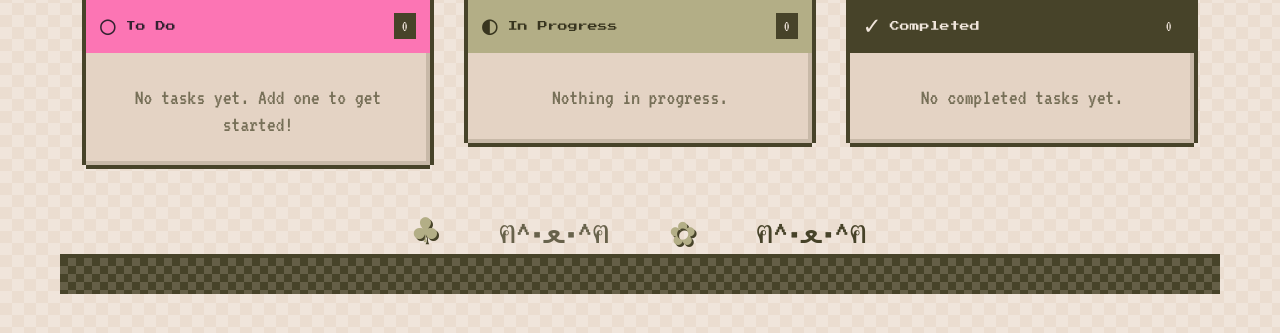
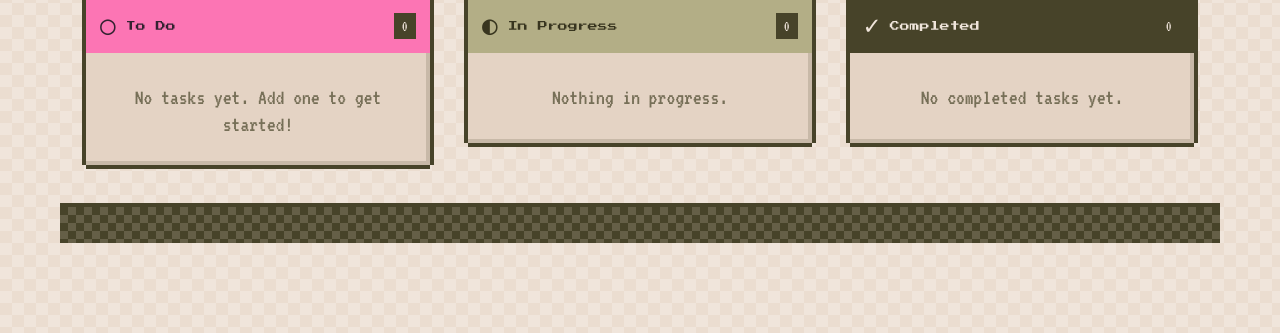
Before and after one commit to ZahraAhmaddi/ROO-MIZI-ToDoApp, a Flask app: page / in a window 1280 px wide. Shown: the part 141-474 px from the top of the page. Run offline with Flask 3, Linux system fonts and the light colour scheme.

Commit message:
Restore pixel-art scene container

```diff
--- a/app/templates/index.html
+++ b/app/templates/index.html
@@ -173,9 +173,7 @@
       </section>
     </section>
 
-    <div class="pixel-scene" aria-hidden="true">
-      <span class="plant">♣</span><span class="sleepy-cat">ฅ^•ﻌ•^ฅ</span><span class="flower">✿</span><span class="awake-cat">ฅ^•ﻌ•^ฅ</span>
-    </div>
+    <div class="pixel-scene" id="scene" aria-hidden="true"></div>
     <div class="ground" aria-hidden="true"></div>
   </main>
 
```
